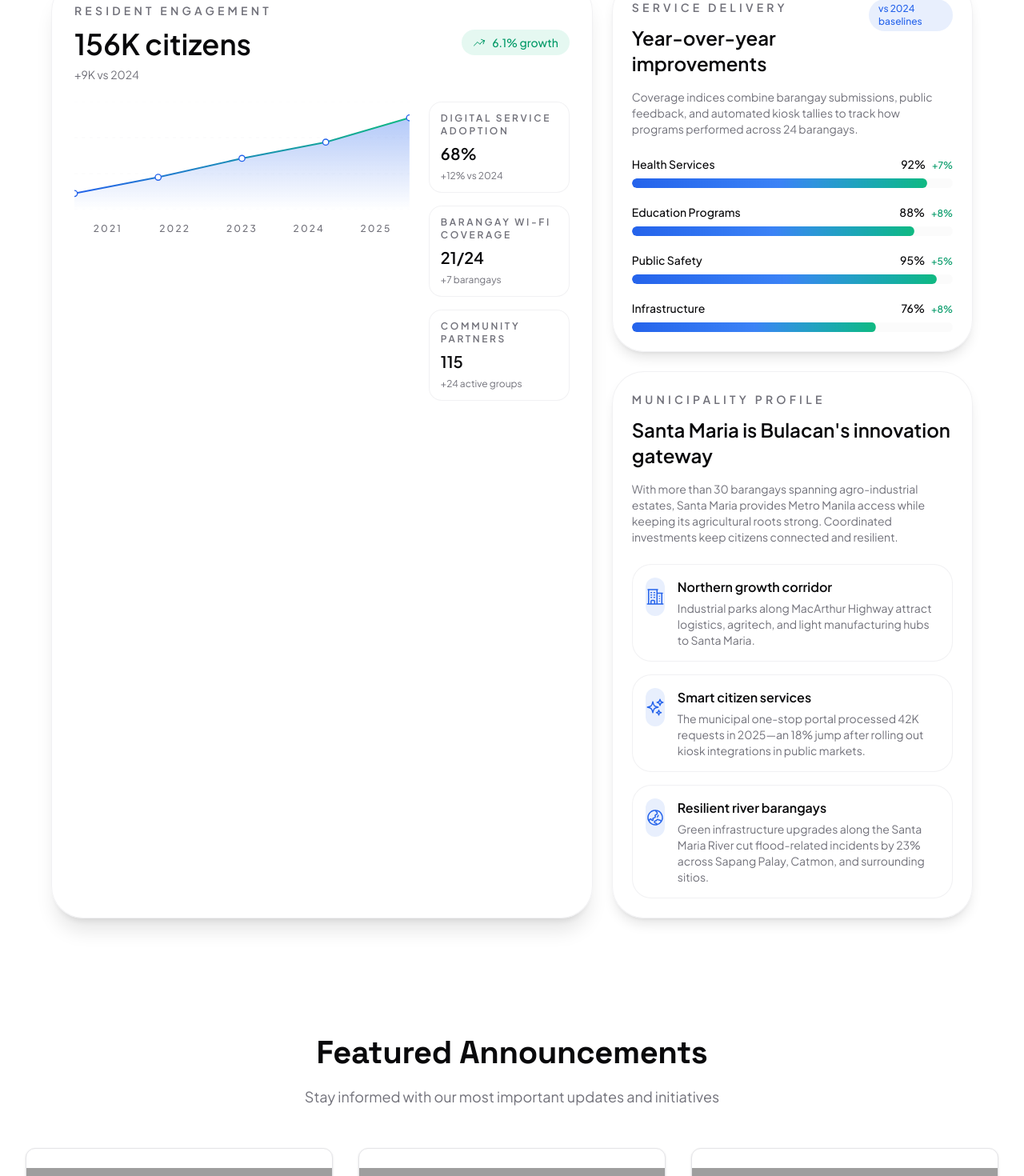
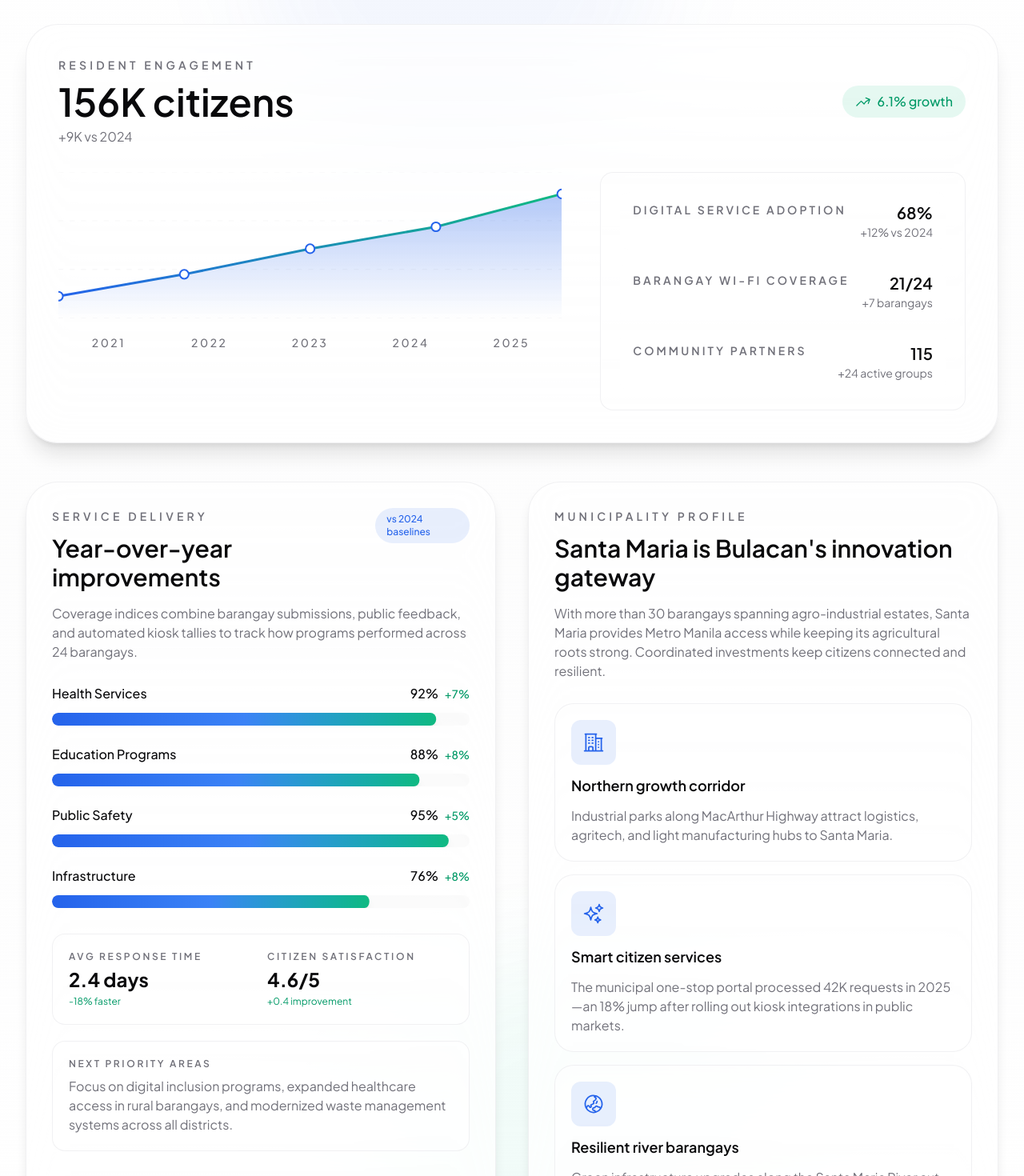
Before and after one commit to AddToKart/mbp-v2, a Next.js app: page / in a window 1280 px wide. Shown: the part 1074-2544 px from the top of the page at 80% size. Built offline with nearby package versions, Linux system fonts and the light colour scheme; grey boxes are pictures that could not be loaded.

Commit message:
improved StatsSection by far

```diff
--- a/components/StatsSection.tsx
+++ b/components/StatsSection.tsx
@@ -66,7 +66,7 @@ const formatThousands = (value: number) => `${value.toLocaleString()}K`;
 
 export default function StatsSection() {
   const chartWidth = 620;
-  const chartHeight = 200;
+  const chartHeight = 180;
   const gradientId = useId();
   const strokeId = useId();
 
@@ -128,8 +128,17 @@ export default function StatsSection() {
   const percentChange = (absoluteChange / previousYear.value) * 100;
 
   return (
-    <section className="relative overflow-hidden py-16 px-4 sm:px-6 lg:px-8">
-      <div className="relative mx-auto max-w-6xl space-y-10">
+    <section className="relative overflow-hidden py-20 sm:py-24 lg:py-28 bg-gradient-to-b from-background via-muted/20 to-background">
+      {/* Decorative background elements */}
+      <div
+        className="absolute inset-0 overflow-hidden pointer-events-none"
+        aria-hidden="true"
+      >
+        <div className="absolute top-0 left-1/4 w-[500px] h-[500px] bg-primary/5 rounded-full blur-3xl" />
+        <div className="absolute bottom-0 right-1/4 w-[500px] h-[500px] bg-secondary/5 rounded-full blur-3xl" />
+      </div>
+
+      <div className="relative mx-auto max-w-7xl px-4 sm:px-6 lg:px-8 space-y-12">
         <motion.div
           className="mx-auto max-w-3xl text-center"
           initial={{ opacity: 0, y: 24 }}
@@ -149,9 +158,9 @@ export default function StatsSection() {
           </p>
         </motion.div>
 
-        <div className="grid grid-cols-1 gap-6 lg:grid-cols-[1.2fr_0.8fr]">
+        {/* Growth Chart - Full Width Top */}
         <motion.article
-            className="relative overflow-hidden rounded-[2.5rem] border border-border/50 bg-surface/80 p-6 shadow-xl backdrop-blur-xl transition-colors dark:border-border/40 dark:bg-surface/55 lg:p-7"
+          className="relative overflow-hidden rounded-[2.5rem] border border-border/50 bg-surface/80 p-7 shadow-xl backdrop-blur-xl transition-colors dark:border-border/40 dark:bg-surface/55 lg:p-8 xl:p-10"
           initial={{ opacity: 0, y: 32 }}
           whileInView={{ opacity: 1, y: 0 }}
           viewport={{ once: true, amount: 0.5 }}
@@ -162,19 +171,20 @@ export default function StatsSection() {
               <p className="text-xs font-semibold uppercase tracking-[0.3em] text-muted-foreground sm:text-sm">
                 Resident engagement
               </p>
-                <p className="mt-3 text-3xl font-semibold text-foreground sm:text-4xl">
+              <p className="mt-3 text-4xl font-semibold text-foreground sm:text-5xl">
                 {formatThousands(currentYear.value)} citizens
               </p>
-                <p className="mt-2 text-xs text-muted-foreground sm:text-sm">
+              <p className="mt-2 text-sm text-muted-foreground sm:text-base">
                 +{formatThousands(absoluteChange)} vs {previousYear.year}
               </p>
             </div>
-              <div className="inline-flex items-center gap-2 rounded-full bg-emerald-500/10 px-3.5 py-1.5 text-xs font-medium text-emerald-600 dark:bg-emerald-400/10 dark:text-emerald-300 sm:text-sm">
-                <ArrowTrendingUpIcon className="h-4 w-4" aria-hidden />
+            <div className="inline-flex items-center gap-2 rounded-full bg-emerald-500/10 px-4 py-2 text-sm font-medium text-emerald-600 dark:bg-emerald-400/10 dark:text-emerald-300 sm:text-base">
+              <ArrowTrendingUpIcon className="h-5 w-5" aria-hidden />
               <span>{percentChange.toFixed(1)}% growth</span>
             </div>
           </div>
-            <div className="relative mt-8 flex flex-col gap-8 lg:mt-6 lg:grid lg:grid-cols-[minmax(0,1fr)_minmax(0,0.42fr)] lg:items-start lg:gap-6">
+
+          <div className="relative mt-10 grid gap-10 lg:mt-8 lg:grid-cols-[1fr_auto] lg:items-start lg:gap-8 xl:gap-12">
             <div>
               <motion.svg
                 viewBox={`0 0 ${chartWidth} ${chartHeight}`}
@@ -270,27 +280,29 @@ export default function StatsSection() {
                 ))}
               </motion.svg>
 
-                <div className="mt-4 grid grid-cols-5 text-center text-[0.65rem] font-medium uppercase tracking-[0.18em] text-muted-foreground sm:text-xs">
+              <div className="mt-5 grid grid-cols-5 text-center text-xs font-medium uppercase tracking-[0.18em] text-muted-foreground sm:text-sm">
                 {growthData.map((point) => (
                   <span key={point.year}>{point.year}</span>
                 ))}
               </div>
             </div>
 
-              <div className="grid gap-3 sm:grid-cols-3 lg:mt-0 lg:grid-cols-1 lg:gap-4">
+            <div className="flex flex-col gap-4 rounded-2xl border border-border/50 bg-background/60 p-5 text-left dark:border-border/40 dark:bg-background/30 lg:p-6">
               {quickMetrics.map((metric) => (
                 <div
                   key={metric.label}
-                    className="flex flex-col gap-1.5 rounded-2xl border border-border/50 bg-background/60 px-3.5 py-3 text-left dark:border-border/40 dark:bg-background/35"
+                  className="flex items-start justify-between gap-4 rounded-xl bg-surface/60 px-4 py-3 text-sm transition-colors hover:bg-surface/80 dark:bg-surface/40 dark:hover:bg-surface/60"
                 >
-                    <span className="text-[0.65rem] font-semibold uppercase tracking-[0.22em] text-muted-foreground sm:text-xs">
+                  <span className="text-xs font-semibold uppercase tracking-[0.22em] text-muted-foreground sm:text-sm">
                     {metric.label}
                   </span>
-                    <span className="text-foreground text-lg font-semibold sm:text-xl">
+                  <span className="flex flex-col items-end text-right">
+                    <span className="text-lg font-semibold text-foreground sm:text-xl">
                       {metric.value}
                     </span>
-                    <span className="text-[0.65rem] text-muted-foreground sm:text-xs">
+                    <span className="text-xs text-muted-foreground sm:text-sm">
                       {metric.delta}
+                    </span>
                   </span>
                 </div>
               ))}
@@ -298,9 +310,10 @@ export default function StatsSection() {
           </div>
         </motion.article>
 
-          <div className="grid grid-cols-1 gap-6">
+        {/* Bottom Two Cards - Side by Side */}
+        <div className="grid grid-cols-1 gap-8 lg:grid-cols-2 xl:gap-10">
           <motion.article
-              className="rounded-[2.5rem] border border-border/50 bg-surface/80 p-6 shadow-lg backdrop-blur-xl transition-colors dark:border-border/40 dark:bg-surface/55"
+            className="rounded-[2.5rem] border border-border/50 bg-surface/80 p-7 shadow-lg backdrop-blur-xl transition-colors dark:border-border/40 dark:bg-surface/55 lg:p-8"
             initial={{ opacity: 0, y: 36 }}
             whileInView={{ opacity: 1, y: 0 }}
             viewport={{ once: true, amount: 0.45 }}
@@ -311,22 +324,22 @@ export default function StatsSection() {
                 <p className="text-sm font-semibold uppercase tracking-[0.3em] text-muted-foreground">
                   Service delivery
                 </p>
-                  <h3 className="mt-3 text-2xl font-semibold text-foreground">
+                <h3 className="mt-3 text-2xl font-semibold text-foreground lg:text-3xl">
                   Year-over-year improvements
                 </h3>
               </div>
-                <span className="rounded-full bg-primary/10 px-3 py-1 text-xs font-medium text-primary dark:bg-primary/15 dark:text-primary-light">
+              <span className="rounded-full bg-primary/10 px-3.5 py-1.5 text-xs font-medium text-primary dark:bg-primary/15 dark:text-primary-light">
                 vs 2024 baselines
               </span>
             </div>
 
-              <p className="mt-4 text-sm text-muted-foreground">
+            <p className="mt-4 text-sm text-muted-foreground lg:text-base">
               Coverage indices combine barangay submissions, public feedback,
-                and automated kiosk tallies to track how programs performed
-                across 24 barangays.
+              and automated kiosk tallies to track how programs performed across
+              24 barangays.
             </p>
 
-              <div className="mt-6 space-y-5">
+            <div className="mt-7 space-y-6">
               {serviceData.map((service, index) => {
                 const delta = service.current - service.previous;
                 const trendClass =
@@ -335,18 +348,18 @@ export default function StatsSection() {
                     : "text-rose-500 dark:text-rose-300";
 
                 return (
-                    <div key={service.name} className="space-y-2">
-                      <div className="flex items-center justify-between text-sm font-medium text-foreground">
+                  <div key={service.name} className="space-y-3">
+                    <div className="flex items-center justify-between text-sm font-medium text-foreground lg:text-base">
                       <span>{service.name}</span>
-                        <span>
+                      <span className="tabular-nums">
                         {service.current}%
-                          <span className={`ml-2 text-xs ${trendClass}`}>
+                        <span className={`ml-2 text-sm ${trendClass}`}>
                           {delta >= 0 ? "+" : ""}
                           {delta}%
                         </span>
                       </span>
                     </div>
-                      <div className="relative h-3 w-full overflow-hidden rounded-full bg-muted/40">
+                    <div className="relative h-4 w-full overflow-hidden rounded-full bg-muted/40">
                       <motion.div
                         className="absolute inset-y-0 left-0 w-full rounded-full bg-primary/20"
                         style={{ transformOrigin: "left" }}
@@ -356,7 +369,7 @@ export default function StatsSection() {
                         transition={{ duration: 0.6, delay: index * 0.1 }}
                       />
                       <motion.div
-                          className="absolute inset-y-0 left-0 w-full rounded-full bg-gradient-to-r from-primary via-primary-light to-secondary"
+                        className="absolute inset-y-0 left-0 w-full rounded-full bg-gradient-to-r from-primary via-primary-light to-secondary shadow-lg"
                         style={{ transformOrigin: "left" }}
                         initial={{ scaleX: 0 }}
                         whileInView={{ scaleX: service.current / 100 }}
@@ -371,10 +384,43 @@ export default function StatsSection() {
                 );
               })}
             </div>
+
+            {/* Additional Service Delivery Info */}
+            <div className="mt-8 grid grid-cols-2 gap-4 rounded-2xl border border-border/50 bg-background/60 p-5 dark:border-border/40 dark:bg-background/30">
+              <div className="space-y-1">
+                <p className="text-xs font-semibold uppercase tracking-[0.22em] text-muted-foreground">
+                  Avg Response Time
+                </p>
+                <p className="text-2xl font-bold text-foreground">2.4 days</p>
+                <p className="text-xs text-emerald-600 dark:text-emerald-300">
+                  -18% faster
+                </p>
+              </div>
+              <div className="space-y-1">
+                <p className="text-xs font-semibold uppercase tracking-[0.22em] text-muted-foreground">
+                  Citizen Satisfaction
+                </p>
+                <p className="text-2xl font-bold text-foreground">4.6/5</p>
+                <p className="text-xs text-emerald-600 dark:text-emerald-300">
+                  +0.4 improvement
+                </p>
+              </div>
+            </div>
+
+            <div className="mt-5 rounded-2xl border border-border/50 bg-background/60 p-5 dark:border-border/40 dark:bg-background/30">
+              <p className="text-xs font-semibold uppercase tracking-[0.22em] text-muted-foreground">
+                Next Priority Areas
+              </p>
+              <p className="mt-2 text-sm text-muted-foreground lg:text-base">
+                Focus on digital inclusion programs, expanded healthcare access
+                in rural barangays, and modernized waste management systems
+                across all districts.
+              </p>
+            </div>
           </motion.article>
 
           <motion.article
-              className="rounded-[2.5rem] border border-border/50 bg-surface/80 p-6 shadow-lg backdrop-blur-xl transition-colors dark:border-border/40 dark:bg-surface/55"
+            className="rounded-[2.5rem] border border-border/50 bg-surface/80 p-7 shadow-lg backdrop-blur-xl transition-colors dark:border-border/40 dark:bg-surface/55 lg:p-8"
             initial={{ opacity: 0, y: 40 }}
             whileInView={{ opacity: 1, y: 0 }}
             viewport={{ once: true, amount: 0.4 }}
@@ -383,35 +429,33 @@ export default function StatsSection() {
             <p className="text-sm font-semibold uppercase tracking-[0.3em] text-muted-foreground">
               Municipality profile
             </p>
-              <h3 className="mt-3 text-2xl font-semibold text-foreground">
+            <h3 className="mt-3 text-2xl font-semibold text-foreground lg:text-3xl">
               Santa Maria is Bulacan&apos;s innovation gateway
             </h3>
-              <p className="mt-4 text-sm text-muted-foreground">
+            <p className="mt-4 text-sm text-muted-foreground lg:text-base">
               With more than 30 barangays spanning agro-industrial estates,
               Santa Maria provides Metro Manila access while keeping its
               agricultural roots strong. Coordinated investments keep citizens
               connected and resilient.
             </p>
 
-              <div className="mt-6 space-y-4">
+            <div className="mt-7 grid grid-cols-1 gap-4">
               {highlightItems.map((item) => {
                 const Icon = item.icon;
                 return (
                   <div
                     key={item.title}
-                      className="flex items-start gap-4 rounded-3xl border border-border/50 bg-background/60 p-4 transition-colors dark:border-border/40 dark:bg-background/35"
+                    className="flex h-full flex-col gap-3 rounded-3xl border border-border/50 bg-background/60 p-5 transition-all hover:bg-background/80 hover:shadow-md dark:border-border/40 dark:bg-background/35 dark:hover:bg-background/50"
                   >
-                      <div className="flex h-12 w-12 items-center justify-center rounded-xl bg-primary/10 text-primary dark:bg-primary/20 dark:text-primary-light">
-                        <Icon className="h-6 w-6" />
+                    <div className="flex h-14 w-14 items-center justify-center rounded-xl bg-primary/10 text-primary dark:bg-primary/20 dark:text-primary-light">
+                      <Icon className="h-7 w-7" />
                     </div>
-                      <div>
-                        <p className="text-base font-semibold text-foreground">
+                    <p className="text-base font-semibold text-foreground lg:text-lg">
                       {item.title}
                     </p>
-                        <p className="mt-1 text-sm text-muted-foreground">
+                    <p className="text-sm text-muted-foreground lg:text-base">
                       {item.description}
                     </p>
-                      </div>
                   </div>
                 );
               })}
@@ -419,7 +463,6 @@ export default function StatsSection() {
           </motion.article>
         </div>
       </div>
-      </div>
     </section>
   );
 }
```
Also changed, not shown: components/NewsletterSection.tsx (+16 -16 lines). Lines whose indentation alone changed are shown as unchanged.
